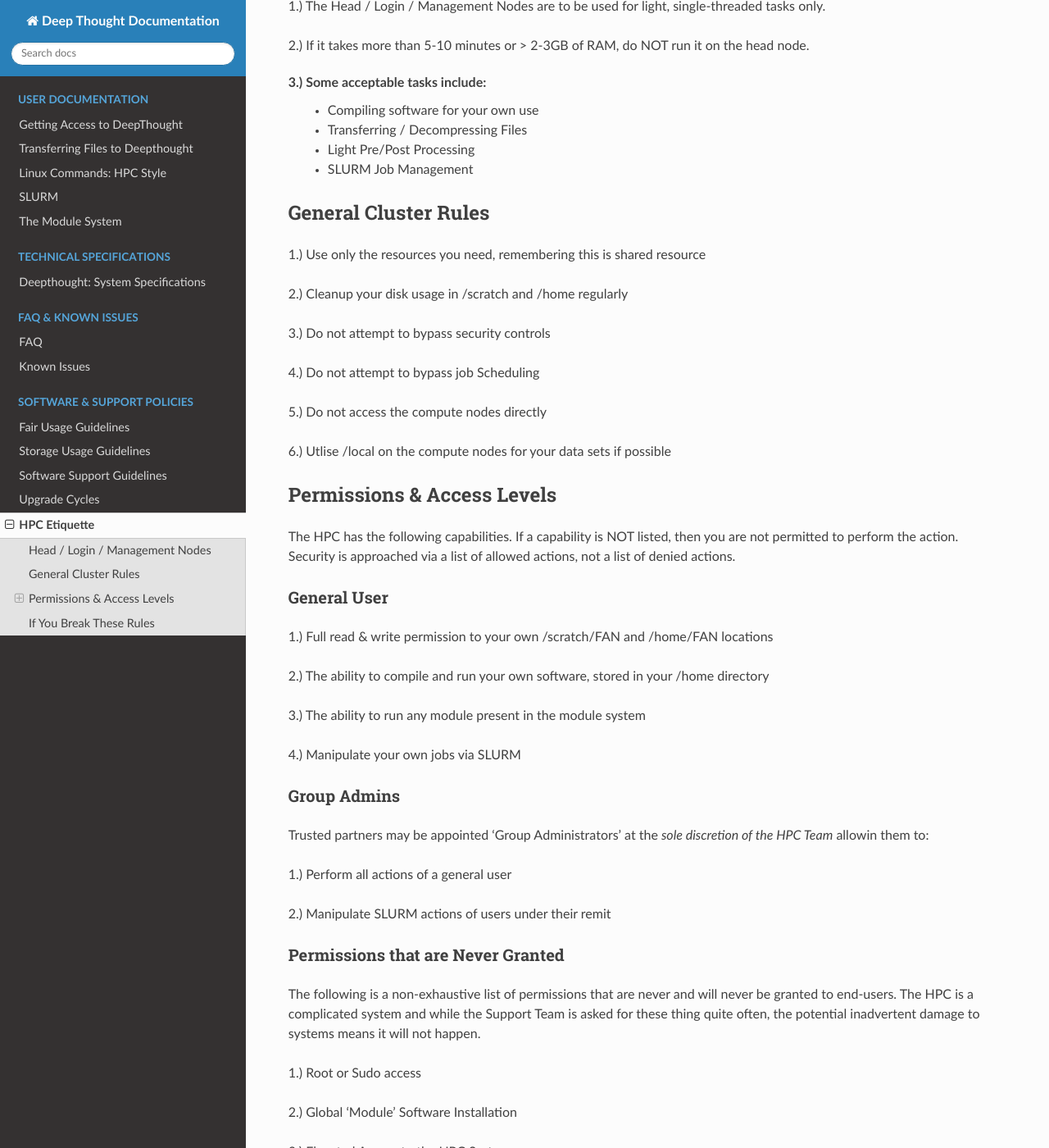
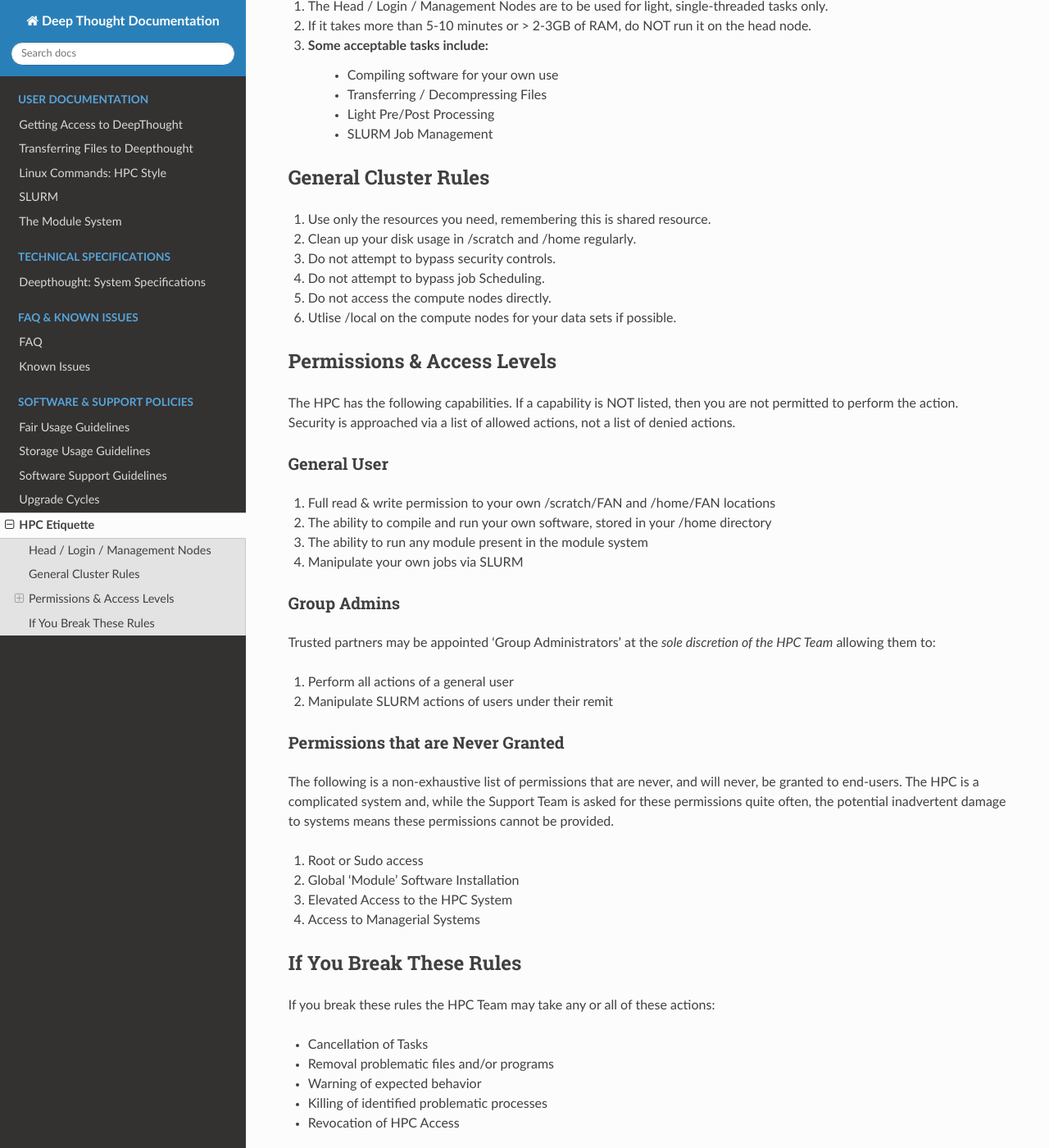
Before and after one commit to flindersuni/DeepThoughtHPC-docs, a Sphinx documentation site: the page built from docs/source/policies/accessandpermissions.rst, in a window 1280 px wide and 1400 px high, scrolled down 292 px. Shown: the whole window at 82% size. Built offline with Sphinx 7.4.7 and the Read the Docs theme 2.0.0, drawn with Linux system fonts in a browser that asks for light colours; some of the changed text lies outside the part shown.

Commit message:
Update accessandpermissions.rst
Minor typo / phrasing changes

```diff
--- a/docs/source/policies/accessandpermissions.rst
+++ b/docs/source/policies/accessandpermissions.rst
@@ -23,17 +23,17 @@ Head / Login / Management Nodes
 General Cluster Rules
 ------------------------
 
-1.) Use only the resources you need, remembering this is shared resource
+1) Use only the resources you need, remembering this is shared resource.
 
-2.) Cleanup your disk usage in /scratch and /home regularly
+2) Clean up your disk usage in /scratch and /home regularly.
 
-3.) Do not attempt to bypass security controls
+3) Do not attempt to bypass security controls.
 
-4.) Do not attempt to bypass job Scheduling
+4) Do not attempt to bypass job Scheduling.
 
-5.) Do not access the compute nodes directly
+5) Do not access the compute nodes directly.
 
-6.) Utlise /local on the compute nodes for your data sets if possible
+6) Utlise /local on the compute nodes for your data sets if possible.
 
 
 Permissions & Access Levels
@@ -45,37 +45,36 @@ via a list of allowed actions, not a list of denied actions.
 General User
 +++++++++++++++
 
-1.) Full read & write permission to your own /scratch/FAN and /home/FAN locations
+1) Full read & write permission to your own /scratch/FAN and /home/FAN locations
 
-2.) The ability to compile and run your own software, stored in your /home directory
+2) The ability to compile and run your own software, stored in your /home directory
 
-3.) The ability to run any module present in the module system
+3) The ability to run any module present in the module system
 
-4.) Manipulate your own jobs via SLURM
+4) Manipulate your own jobs via SLURM
 
 
 Group Admins
 +++++++++++++
-Trusted partners may be appointed 'Group Administrators' at the *sole discretion of the HPC Team* allowin them to:
+Trusted partners may be appointed 'Group Administrators' at the *sole discretion of the HPC Team* allowing them to:
 
-1.) Perform all actions of a general user
+1) Perform all actions of a general user
 
-2.) Manipulate SLURM actions of users under their remit
-
+2) Manipulate SLURM actions of users under their remit
 
 
 Permissions that are Never Granted
 +++++++++++++++++++++++++++++++++++++
-The following is a non-exhaustive list of permissions that are never and will never be granted to end-users. The HPC is a complicated system
-and while the Support Team is asked for these thing quite often, the potential inadvertent damage to systems means it will not happen.
+The following is a non-exhaustive list of permissions that are never, and will never, be granted to end-users. The HPC is a complicated system
+and, while the Support Team is asked for these permissions quite often, the potential inadvertent damage to systems means these permissions cannot be provided.
 
-1.) Root or Sudo access
+1) Root or Sudo access
 
-2.) Global 'Module' Software Installation
+2) Global 'Module' Software Installation
 
-3.) Elevated Access to the HPC System
+3) Elevated Access to the HPC System
 
-4.) Access to Managerial Systems
+4) Access to Managerial Systems
 
 
 If You Break These Rules
```
Also changed, not shown: other parts of docs/source/policies/accessandpermissions.rst (+4 -4 lines).
